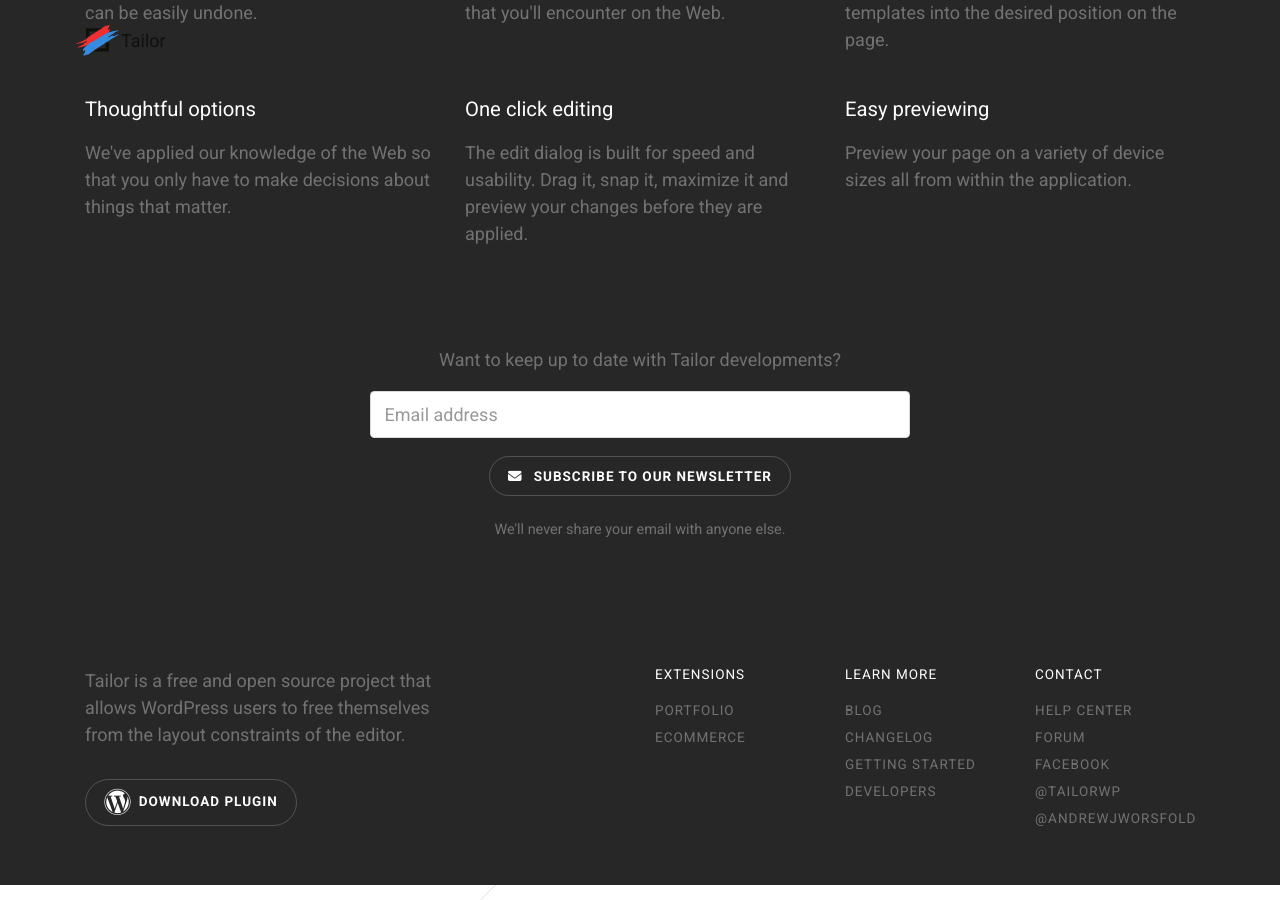
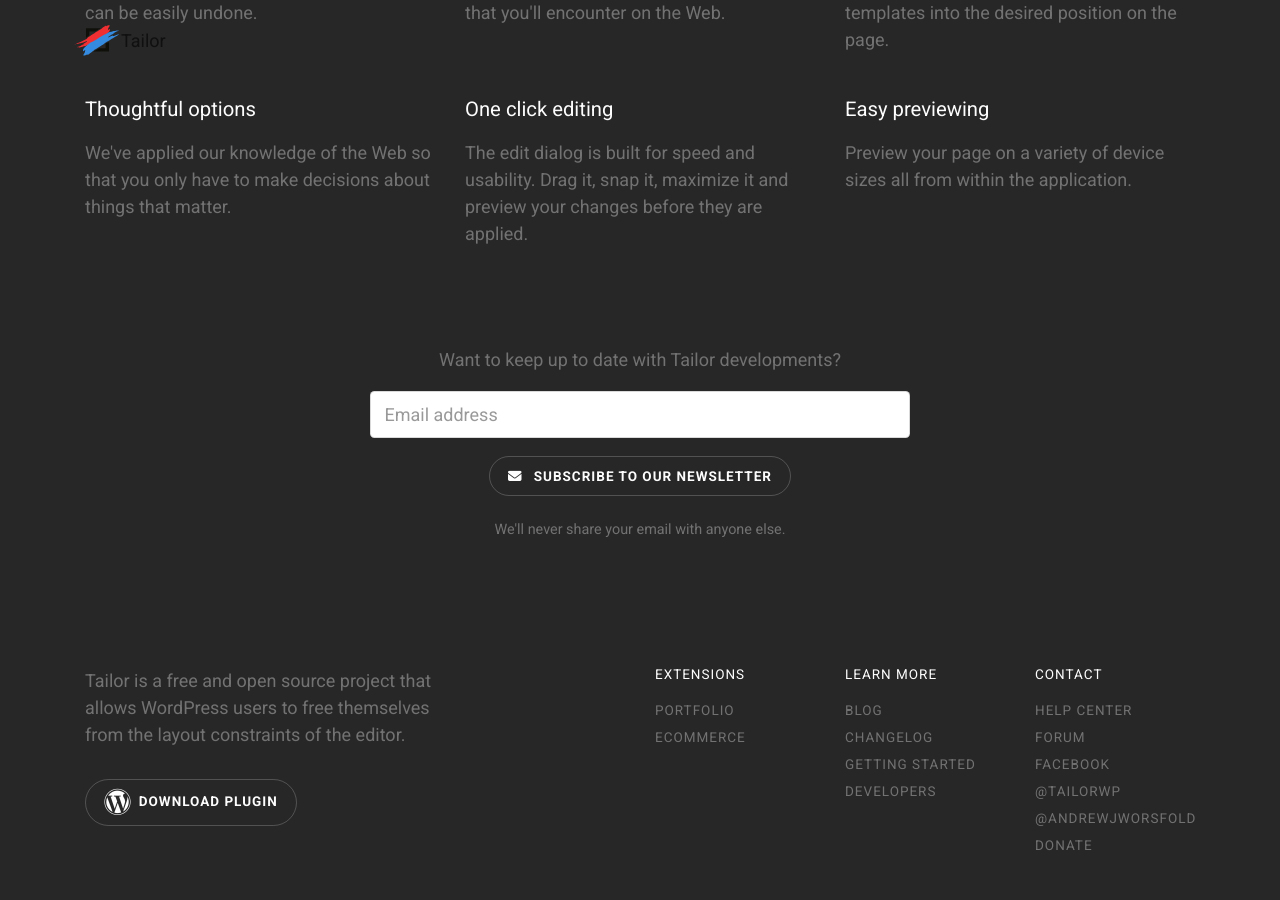
Before and after one commit to Enclavely/tailor, a Jekyll site: the page built from index.html, in a window 1280 px wide and 900 px high, scrolled down 4157 px. Built offline with Jekyll 4.4.1, drawn with Linux system fonts in a browser that asks for light colours; nearby versions of some CDN libraries; a script that is not in the unit is left out; the list of posts is cut into pages by our own code.

Commit message:
Add donate link to footer.

```diff
--- a/_includes/footer.html
+++ b/_includes/footer.html
@@ -47,6 +47,9 @@
                     <li class="menu__item"><a href="https://www.twitter.com/andrewjworsfold" target="_blank" onclick="ga('send', 'event', 'button', 'click', 'twitter-andrew');">
                         @andrewjworsfold
                     </a></li>
+                    <li class="menu__item"><a href="https://www.gettailor.com/donate" target="_blank" onclick="ga('send', 'event', 'button', 'click', 'donate');">
+                        Donate
+                    </a></li>
                 </ul>
             </div>
 
```
